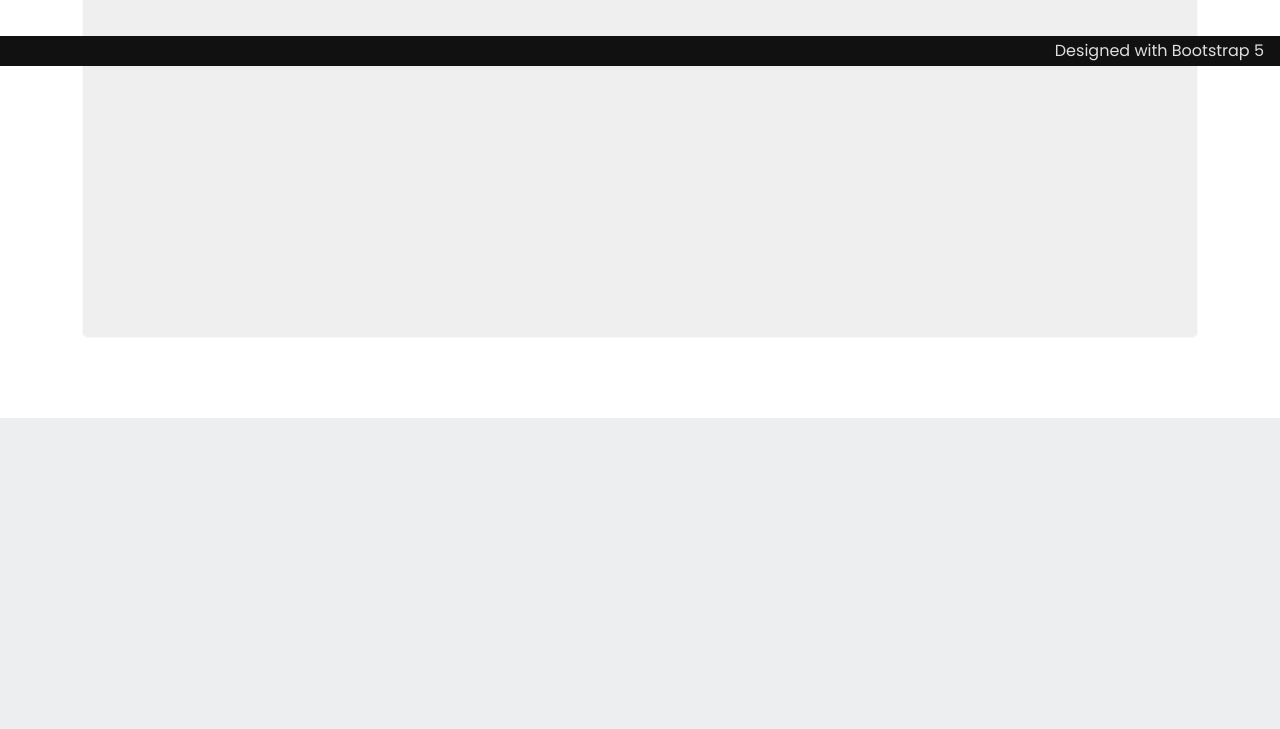
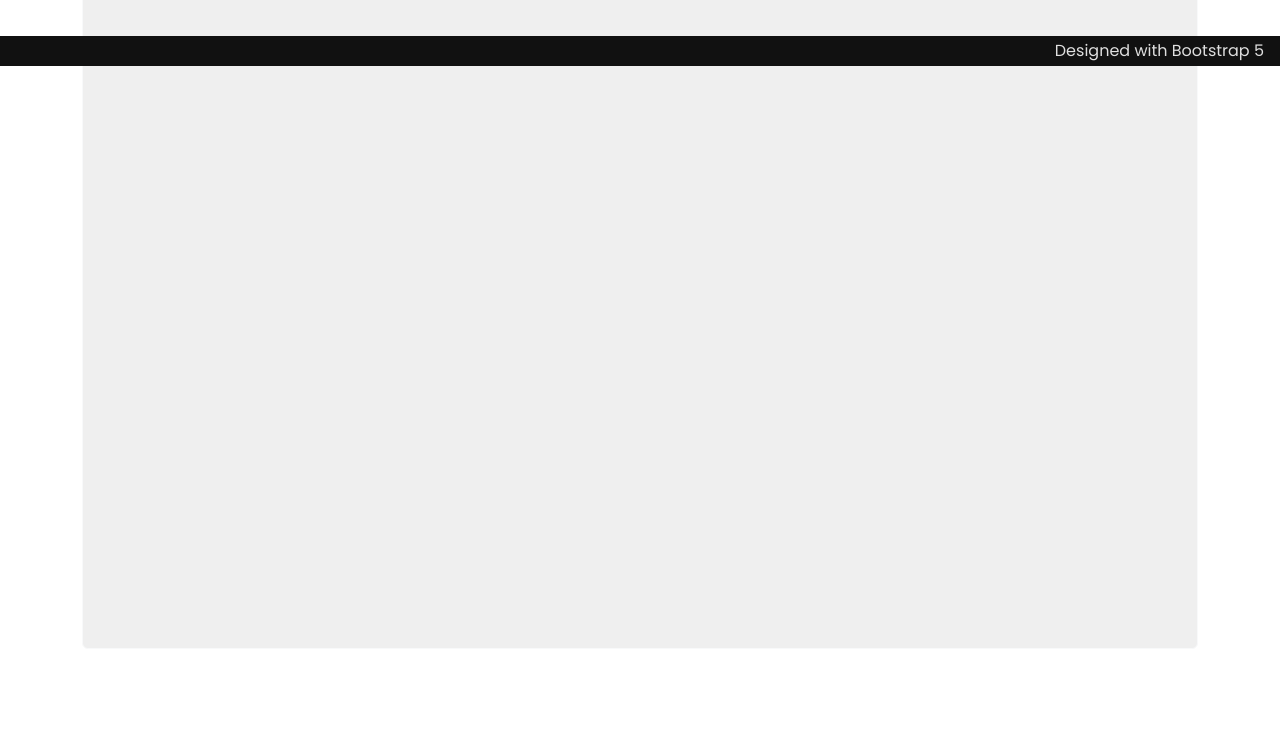
Before and after one commit to snails-pace/cosevent, a Django app: page /event/1 in a window 1280 px wide. Shown: the part 734-1463 px from the top of the page. Before the commit the page ends 1152 px from the top, so only its background shows below. Run offline with Django 3.2, Linux system fonts and the light colour scheme; tables that the repository leaves empty hold one stand-in row (values such as "Sample post"); some libraries are stand-ins or nearby versions.

Commit message:
Fix video

```diff
--- a/cosevent/templates/video.html
+++ b/cosevent/templates/video.html
@@ -2,5 +2,5 @@
 
 <h2>{{ video.title }}</h2>
 <div class="video-container">
-    <iframe width="560" height="315" src="{{ video.video_url }}" allowfullscreen></iframe>
+    <iframe width="560" height="315" src="{{ video.video_url }}" title="YouTube video player" allow="encrypted-media;" allowfullscreen></iframe>
 </div>
--- a/cosevent/urls.py
+++ b/cosevent/urls.py
@@ -1,6 +1,6 @@
 from django.urls import path
 from . import views
-from .views import video_view
+
 
 urlpatterns = [
     path("", views.event_list_view, name="event_list"),
@@ -15,5 +15,4 @@ urlpatterns = [
     path("cart/", views.cart_view, name='cart'),
     path("event/<int:pk>/add_to_cart", views.add_to_cart_view, name='add_to_cart'),
     path("cart/update/<int:pk>/<str:increment>", views.cart_update_view, name="cart_update"),
-    path("event/<int:pk>/video", video_view, name='video_view')
     ]
--- a/cosevent/views.py
+++ b/cosevent/views.py
@@ -207,13 +207,3 @@ def add_to_cart_view(request, pk):
     # https://docs.djangoproject.com/en/1.11/topics/http/sessions/#when-sessions-are-saved
     request.session.modified = True
     return redirect('cart')
-
-
-def video_view(request, pk):
-    pk = str(pk)
-    event = Event.objects.get(pk)
-    this_video = Video.objects.get(event.video)
-
-    return render(request, 'video.html', {'video': this_video})
-    # latest_video = Video.objects.latest('id')
-    # return render(request, 'video.html', {'video': latest_video})
--- a/static/main.css
+++ b/static/main.css
@@ -130,3 +130,21 @@ footer {
 footer p {
         margin-bottom: 0;
 }
+
+/* Video */
+
+/*Source: https://stackoverflow.com/questions/17838607/making-an-iframe-responsive*/
+.video-container {
+    position: relative;
+    padding-bottom: 56.25%;
+    padding-top: 25px;
+    height: 0;
+}
+
+.video-container iframe {
+    position: absolute;
+    top: 0;
+    left: 0;
+    width: 100%;
+    height: 100%;
+}
```
